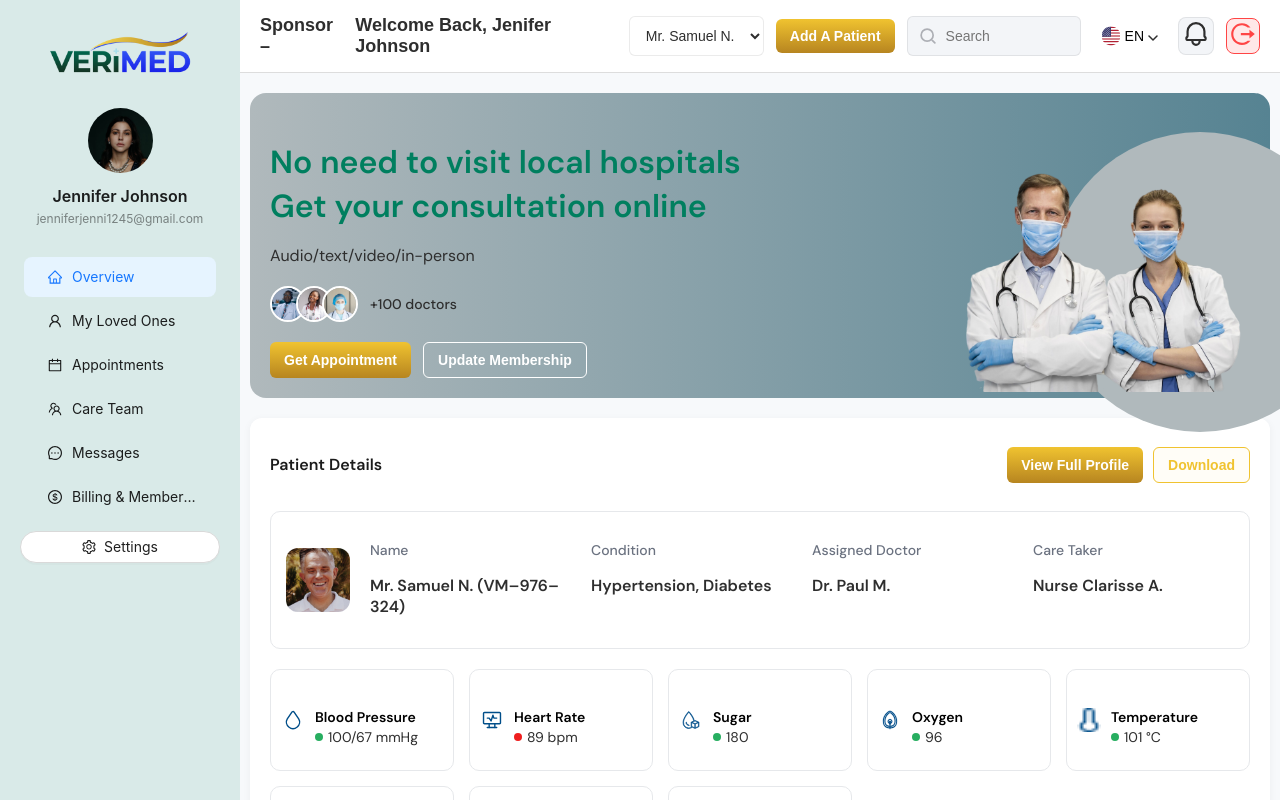
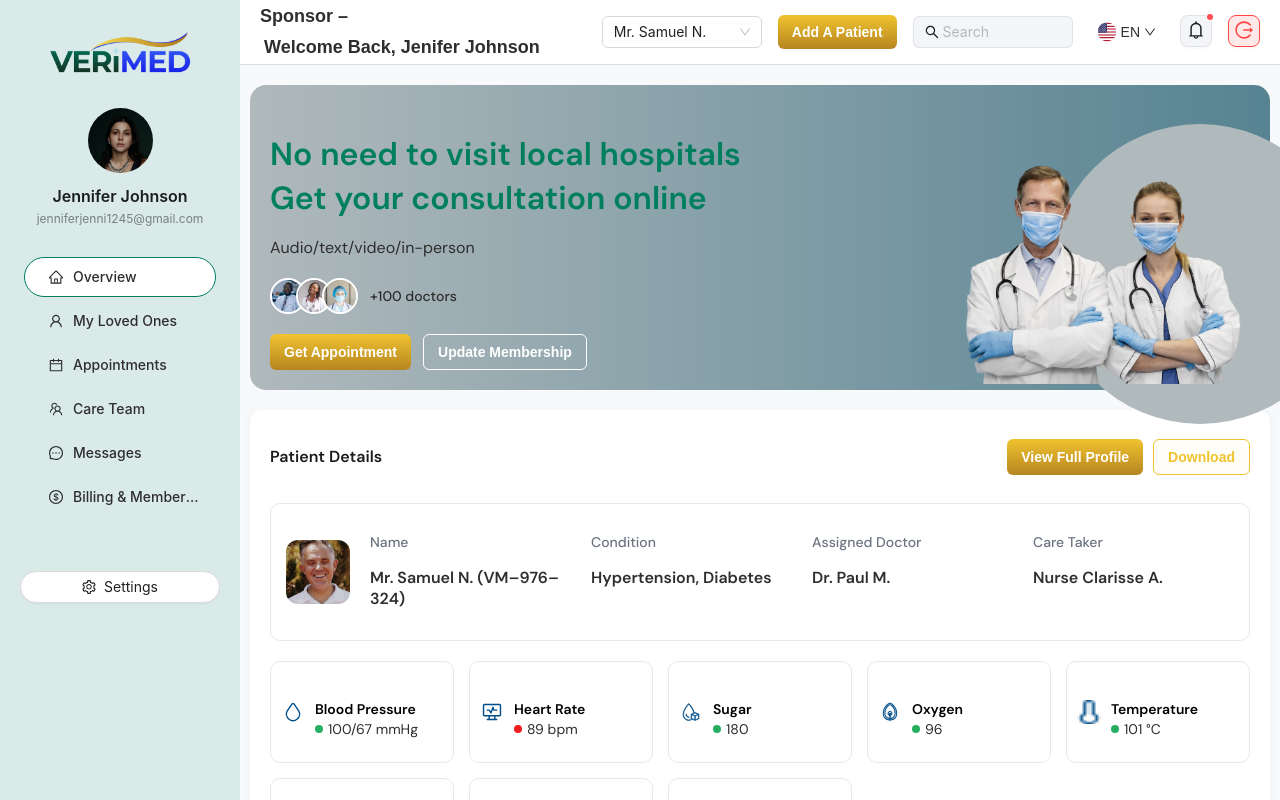
Before and after one commit to verimedcare-coder/verimed_FE, a React (Create React App) app: page /overview in a window 1280 px wide. Built offline with nearby package versions, Linux system fonts and the light colour scheme.

Commit message:
logout navigated

```diff
--- a/src/components/Header.jsx
+++ b/src/components/Header.jsx
@@ -1,132 +1,291 @@
-import React from "react";
+// import React from "react";
+// import flagIcon from "../assets/icons/flag.svg";
+// import logoutIcon from "../assets/icons/logout.svg";
+// import notifyIcon from "../assets/icons/notify.svg";
+// import searchIcon from "../assets/icons/search.svg";
+// import downArrow from "../assets/icons/downArrow.svg";
+// import Primarybtn from "./PrimaryBtn";
+
+// export default function Header() {
+//   return (
+//     <div
+//       style={{
+//         display: "flex",
+//         justifyContent: "space-between",
+//         alignItems: "center",
+//         padding: "15px 20px",
+//         backgroundColor: "#FFFFFF",
+//         borderBottom: "1px solid #ddd",
+//         fontFamily: "Arial, sans-serif",
+//       }}
+//     >
+//       {/* Left Section */}
+//       <div style={{ display: "flex", gap: "8px", fontSize: "16px" }}>
+//         <span style={{ fontWeight: 700, fontSize: 18, color: "#2E2E2E" }}>
+//           Sponsor –
+//         </span>
+//         <span style={{ fontWeight: 700, fontSize: 18, color: "#2E2E2E" }}>
+//           Welcome Back, Jenifer Johnson
+//         </span>
+//       </div>
+
+//       {/* Right Section */}
+//       <div style={{ display: "flex", alignItems: "center", gap: "12px" }}>
+//         {/* Dropdown */}
+//         <select
+//           style={{
+//             backgroundColor: "#FFFFFF",
+//             border: "1px solid #00000014",
+//             borderRadius: "6px",
+//             padding: "10px 12px",
+//             fontSize: "14px",
+//             color: "#2E2E2E",
+//           }}
+//         >
+//           <option>Mr. Samuel N.</option>
+//         </select>
+
+//         <Primarybtn name="add a patient" onClick={() => {}} />
+
+//         {/* Search Input */}
+//         <div
+//           style={{
+//             display: "flex",
+//             alignItems: "center",
+//             backgroundColor: "#F3F5F8",
+//             borderRadius: "6px",
+//             padding: "10px 12px",
+//             border: "1px solid #00000014",
+//           }}
+//         >
+//           <img
+//             src={searchIcon}
+//             alt="Search"
+//             style={{ width: 16, height: 16, marginRight: 8 }}
+//           />
+//           <input
+//             type="text"
+//             placeholder="Search"
+//             style={{
+//               border: "none",
+//               background: "transparent",
+//               outline: "none",
+//               fontSize: "14px",
+//               width: "120px",
+//             }}
+//           />
+//         </div>
+
+//         {/* Language Selector */}
+//         <div
+//           style={{
+//             display: "flex",
+//             alignItems: "center",
+//             gap: "4px",
+//             padding: "6px 8px",
+//             cursor: "pointer",
+//           }}
+//         >
+//           <img src={flagIcon} alt="Flag" style={{ width: 20, height: 20 }} />
+//           <span style={{ fontSize: 14 }}>EN</span>
+//           <span>
+//             <img src={downArrow} alt="Down Arrow" />
+//           </span>
+//         </div>
+
+//         {/* Notification Icon */}
+//         <div
+//           style={{
+//             backgroundColor: "#F3F5F8",
+//             padding: "3px 4px",
+//             borderRadius: "8px",
+//             cursor: "pointer",
+//             border: "1px solid #00000014",
+//           }}
+//         >
+//           <img
+//             src={notifyIcon}
+//             alt="Notifications"
+//             style={{ width: 26, height: 26 }}
+//           />
+//         </div>
+
+//         {/* Logout Icon */}
+//         <div
+//           style={{
+//             backgroundColor: "#FF45451F",
+//             padding: "3px 4px",
+//             borderRadius: "8px",
+//             cursor: "pointer",
+//             border: "1px solid #FF4545",
+//           }}
+//         >
+//           <img
+//             src={logoutIcon}
+//             alt="Logout"
+//             style={{ width: 24, height: 24 }}
+//           />
+//         </div>
+//       </div>
+//     </div>
+//   );
+// }
+import React, { useState } from "react";
+import {
+  Layout,
+  Select,
+  Input,
+  Button,
+  Space,
+  Tooltip,
+  Badge,
+  Dropdown,
+  Menu,
+} from "antd";
+import {
+  SearchOutlined,
+  DownOutlined,
+  BellOutlined,
+  LogoutOutlined,
+} from "@ant-design/icons";
 import flagIcon from "../assets/icons/flag.svg";
-import logoutIcon from "../assets/icons/logout.svg";
-import notifyIcon from "../assets/icons/notify.svg";
-import searchIcon from "../assets/icons/search.svg";
-import downArrow from "../assets/icons/downArrow.svg";
 import Primarybtn from "./PrimaryBtn";
+import { useNavigate } from "react-router-dom";
 
-export default function Header() {
+const { Header } = Layout;
+const { Option } = Select;
+
+export default function HeaderComponent() {
+  const [language, setLanguage] = useState("EN");
+  const navigate = useNavigate();
+
+  const handleLanguageChange = (lang) => {
+    setLanguage(lang);
+  };
+
+  const languageMenu = (
+    <Menu
+      onClick={(e) => handleLanguageChange(e.key)}
+      items={[
+        { key: "EN", label: "English" },
+        { key: "FR", label: "French" },
+        { key: "ES", label: "Spanish" },
+        { key: "DE", label: "German" },
+      ]}
+    />
+  );
+
+  const unreadCount = 3;
+
+  const handleLogout = () => {
+    navigate("/");
+  };
+
   return (
-    <div
+    <Header
       style={{
         display: "flex",
         justifyContent: "space-between",
         alignItems: "center",
-        padding: "15px 20px",
+        padding: "0 20px",
         backgroundColor: "#FFFFFF",
         borderBottom: "1px solid #ddd",
         fontFamily: "Arial, sans-serif",
       }}
     >
-      {/* Left Section */}
-      <div style={{ display: "flex", gap: "8px", fontSize: "16px" }}>
-        <span style={{ fontWeight: 700, fontSize: 18, color: "#2E2E2E" }}>
-          Sponsor –
-        </span>
-        <span style={{ fontWeight: 700, fontSize: 18, color: "#2E2E2E" }}>
+      <div
+        style={{
+          display: "flex",
+          gap: 8,
+          fontSize: 16,
+          fontWeight: 700,
+          color: "#2E2E2E",
+          flexBasis: "40%",
+          minWidth: 0,
+          overflowWrap: "break-word",
+          lineHeight: 1.3,
+          wordBreak: "break-word",
+          flexWrap: "wrap",
+        }}
+      >
+        <span style={{ fontSize: 18 }}>Sponsor –</span>
+        <span style={{ fontSize: 18, marginLeft: 4 }}>
           Welcome Back, Jenifer Johnson
         </span>
       </div>
 
-      {/* Right Section */}
-      <div style={{ display: "flex", alignItems: "center", gap: "12px" }}>
-        {/* Dropdown */}
-        <select
-          style={{
-            backgroundColor: "#FFFFFF",
-            border: "1px solid #00000014",
-            borderRadius: "6px",
-            padding: "10px 12px",
-            fontSize: "14px",
-            color: "#2E2E2E",
-          }}
+      <Space size="middle" align="center">
+        <Select
+          defaultValue="Mr. Samuel N."
+          style={{ width: 160, borderRadius: 6 }}
+          dropdownMatchSelectWidth={false}
+          bordered
         >
-          <option>Mr. Samuel N.</option>
-        </select>
+          <Option value="mr-samuel-n">Mr. Samuel N.</Option>
+        </Select>
 
         <Primarybtn name="add a patient" onClick={() => {}} />
 
-        {/* Search Input */}
+        <Input
+          placeholder="Search"
+          prefix={<SearchOutlined />}
+          style={{
+            width: 160,
+            borderRadius: 6,
+            backgroundColor: "#F3F5F8",
+            borderColor: "rgba(0,0,0,0.08)",
+          }}
+          allowClear
+        />
+
+        <Dropdown
+          overlay={languageMenu}
+          placement="bottomRight"
+          trigger={["click"]}
+        >
           <div
             style={{
               display: "flex",
               alignItems: "center",
-            backgroundColor: "#F3F5F8",
-            borderRadius: "6px",
-            padding: "10px 12px",
-            border: "1px solid #00000014",
-          }}
-        >
-          <img
-            src={searchIcon}
-            alt="Search"
-            style={{ width: 16, height: 16, marginRight: 8 }}
-          />
-          <input
-            type="text"
-            placeholder="Search"
-            style={{
-              border: "none",
-              background: "transparent",
-              outline: "none",
-              fontSize: "14px",
-              width: "120px",
-            }}
-          />
-        </div>
-
-        {/* Language Selector */}
-        <div
-          style={{
-            display: "flex",
-            alignItems: "center",
-            gap: "4px",
+              gap: 4,
               padding: "6px 8px",
               cursor: "pointer",
+              userSelect: "none",
             }}
           >
             <img src={flagIcon} alt="Flag" style={{ width: 20, height: 20 }} />
-          <span style={{ fontSize: 14 }}>EN</span>
-          <span>
-            <img src={downArrow} alt="Down Arrow" />
-          </span>
+            <span style={{ fontSize: 14, color: "#2E2E2E" }}>{language}</span>
+            <DownOutlined style={{ fontSize: 12, color: "#2E2E2E" }} />
           </div>
+        </Dropdown>
 
-        {/* Notification Icon */}
-        <div
+        <Tooltip title="Notifications">
+          <Badge dot={unreadCount > 0} offset={[-2, 2]}>
+            <Button
+              shape="circle"
+              icon={<BellOutlined style={{ fontSize: 18 }} />}
               style={{
                 backgroundColor: "#F3F5F8",
-            padding: "3px 4px",
-            borderRadius: "8px",
-            cursor: "pointer",
-            border: "1px solid #00000014",
+                borderColor: "rgba(0,0,0,0.08)",
+                borderRadius: 8,
               }}
-        >
-          <img
-            src={notifyIcon}
-            alt="Notifications"
-            style={{ width: 26, height: 26 }}
             />
-        </div>
+          </Badge>
+        </Tooltip>
 
-        {/* Logout Icon */}
-        <div
+        <Tooltip title="Logout">
+          <Button
+            shape="circle"
+            icon={<LogoutOutlined style={{ color: "#FF4545", fontSize: 18 }} />}
             style={{
               backgroundColor: "#FF45451F",
-            padding: "3px 4px",
-            borderRadius: "8px",
-            cursor: "pointer",
-            border: "1px solid #FF4545",
+              borderColor: "#FF4545",
+              borderRadius: 8,
             }}
-        >
-          <img
-            src={logoutIcon}
-            alt="Logout"
-            style={{ width: 24, height: 24 }}
+            onClick={handleLogout}
           />
-        </div>
-      </div>
-    </div>
+        </Tooltip>
+      </Space>
+    </Header>
   );
 }
--- a/src/components/Sider.jsx
+++ b/src/components/Sider.jsx
@@ -175,7 +175,6 @@ export default function CustomSider() {
   const navigate = useNavigate();
   const location = useLocation();
 
-  // Get the current active menu key by matching current pathname with menu paths
   const activeItem =
     menuItems.find((item) => location.pathname.startsWith(item.path))?.path ||
     "/overview";
@@ -188,12 +187,13 @@ export default function CustomSider() {
         background: "#007F5F1F",
         position: "sticky",
         top: 0,
-        padding: "20px 20px",
+        padding: "20px",
         display: "flex",
         flexDirection: "column",
-        justifyContent: "space-between",
+        justifyContent: "space-between", // 👈 keeps top and bottom separate
       }}
     >
+      {/* TOP SECTION */}
       <div>
         {/* Logo */}
         <div style={{ textAlign: "center", marginBottom: 20 }}>
@@ -223,7 +223,6 @@ export default function CustomSider() {
           selectedKeys={[activeItem]}
           onClick={({ key }) => {
             navigate(key);
-            console.log(`Navigating to ${key}`);
           }}
           style={{
             background: "transparent",
@@ -233,12 +232,28 @@ export default function CustomSider() {
             key: path,
             icon,
             label,
+            style:
+              activeItem === path
+                ? {
+                    background: "#FFFFFF",
+                    border: "1px solid #007F5F",
+                    borderRadius: "200px",
+                    color: "#2E2E2E",
+                    fontWeight: 500,
+                  }
+                : {
+                    background: "transparent",
+                    border: "1px solid transparent",
+                    borderRadius: "200px",
+                    color: "#2E2E2E",
+                    fontWeight: 500,
+                  },
           }))}
         />
       </div>
 
-      {/* Settings Button */}
-      <div style={{ textAlign: "center", paddingTop: 10 }}>
+      {/* BOTTOM SECTION */}
+      <div style={{ textAlign: "center", marginTop: "25%" }}>
         <Button
           icon={<SettingOutlined />}
           block
--- a/src/screens/Overview.jsx
+++ b/src/screens/Overview.jsx
@@ -118,7 +118,7 @@ export default function Overview() {
           style={{
             padding: "30px",
             overflowY: "auto",
-            overflowX: "hidden", // 🚀 fix scroll
+            overflowX: "hidden",
             gap: 20,
             display: "flex",
             flexDirection: "column",
```
Lines whose indentation alone changed are shown as unchanged.
